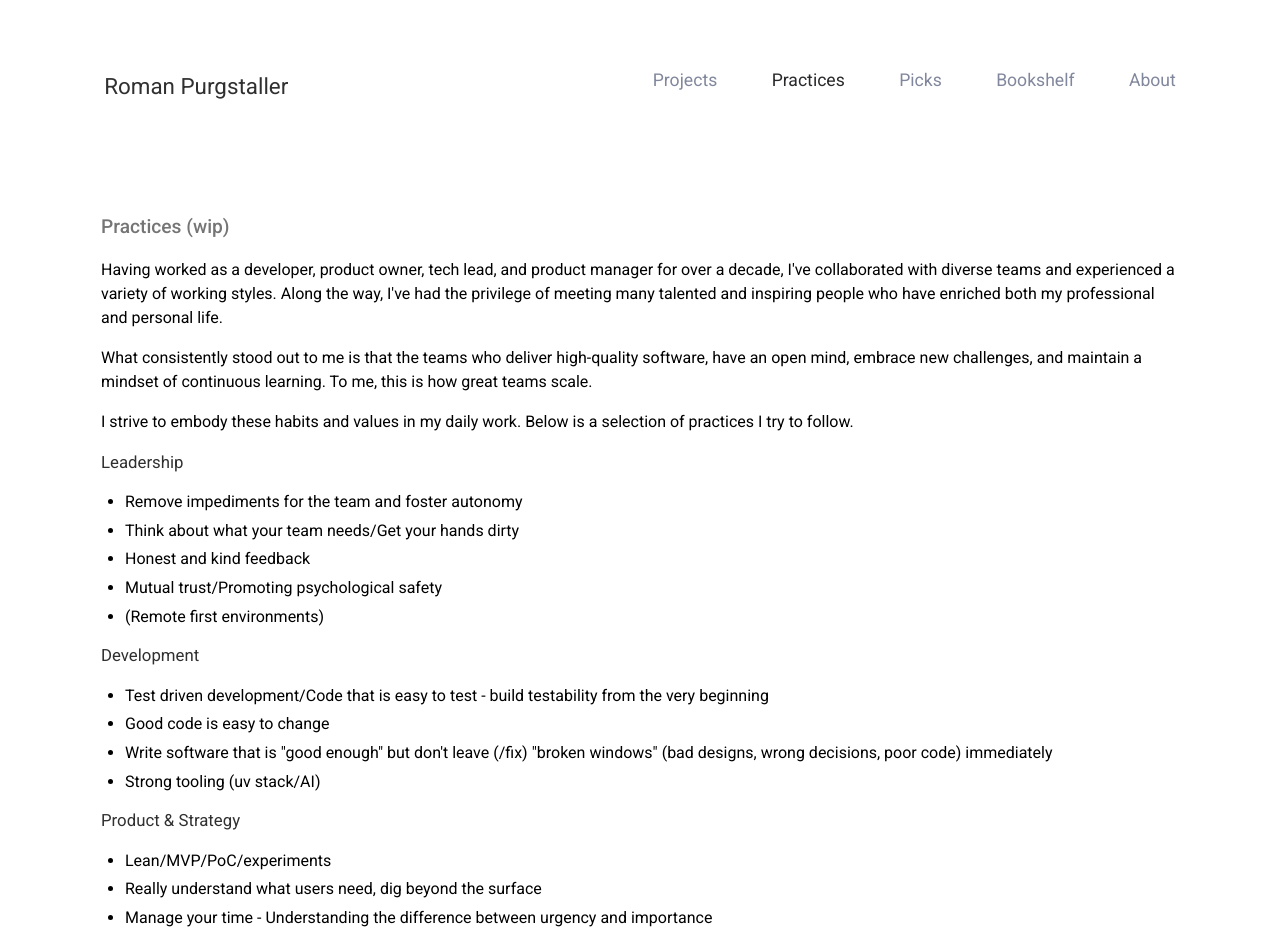
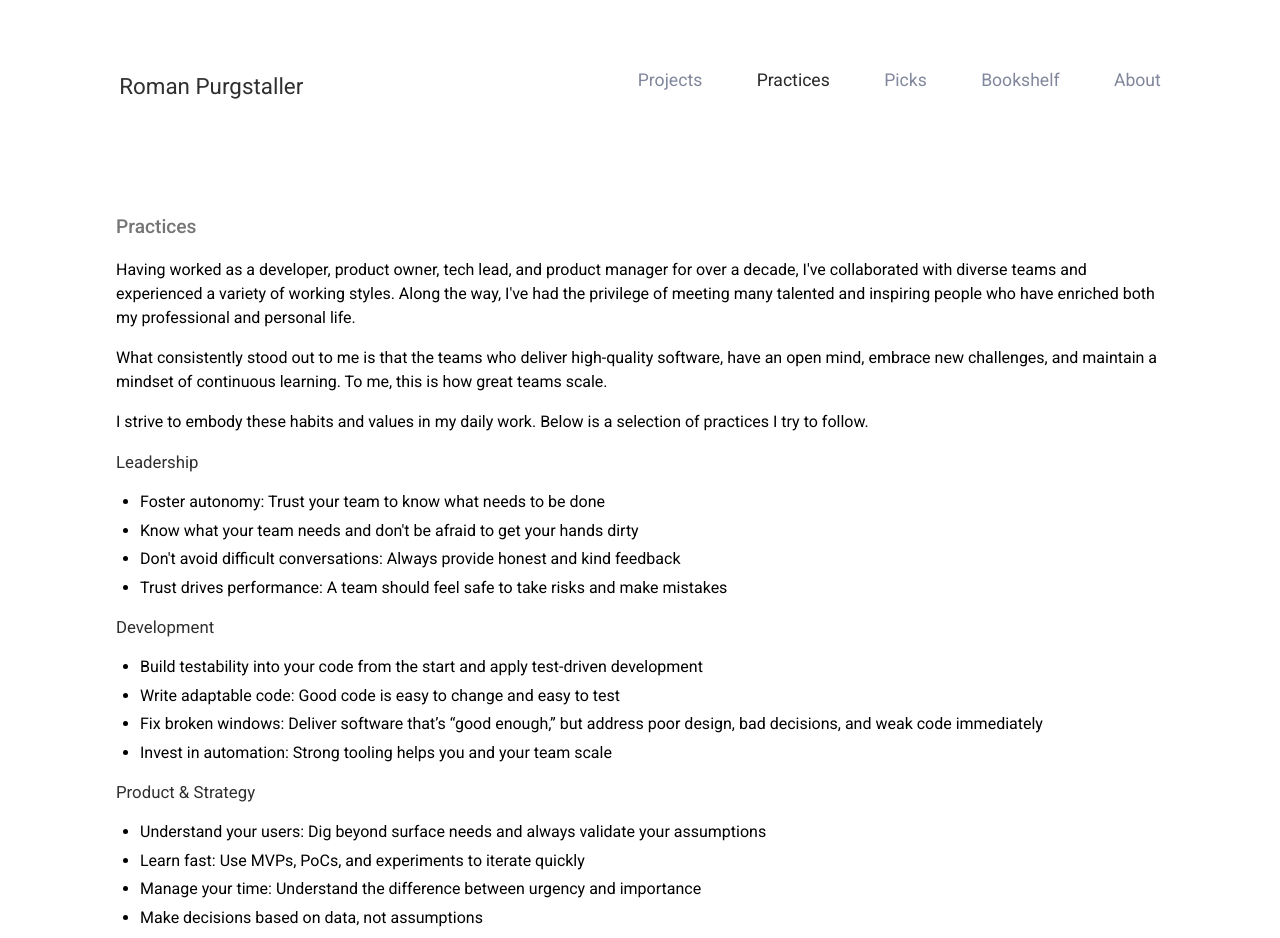
Before and after one commit to rpurgstaller/portfolio-website-react, a React (Create React App) app: page /practices in a window 1280 px wide. Shown: the top 938 px of the page. Built offline with nearby package versions, Linux system fonts and the light colour scheme.

Commit message:
refine practices and about sections

```diff
--- a/src/components/About.js
+++ b/src/components/About.js
@@ -6,18 +6,19 @@ export default function About() {
       <div className="column-about about-text-col">
         <h2>Hey there, I'm Roman</h2>
         <p>
-          I'm a Tech lead and Product Manager based in Graz, Austria. After finishing my studies at Graz University of Technology,
+          I'm a Tech lead and Product Manager based in Graz, Austria. After completing my studies at Graz University of Technology,
           I had the opportunity to work in different fields as a software engineer, architect and product owner.
-          While I am fascinated with the variety of possibilities in software engineering, I especially have a strong personal interest in web development and data analytics.
+          While I am fascinated by the wide range of possibilities in software engineering, I am particularly interested in web development and data analytics.
         </p>
         <p>
-          When I'm not coding, I'm propably climbing, hiking, on a run or play a game of chess. Since Sports climbing
-          became one of my biggest passions the last few years, I also give courses as a sports climbing instructor at
+          In my free time, I enjoy climbing, hiking, running, or playing a game of chess. Over the past few years,
+          sport climbing has become one of my biggest passions, and I now teach climbing at
           the <a href="https://www.c-a-c.at/">city adventure center</a> in Graz.
         </p>
         <p>
-          Currently, I work as a tech lead and product manager, combining my technical expertise with my passion for leadership.
-          While my work now involves more strategic thinking, leadership and mentoring, I still enjoy building features, fixing bugs or creating solutions for exciting problems.
+          Currently, I work as a Tech Lead and Product Manager, combining technical expertise with a strong focus on leadership.
+          While my role involves now more strategic thinking, mentoring and team coordination, I still enjoy building features,
+          fixing bugs, and creating solutions for exciting problems.
         </p>
         {/*<h2>Key skills</h2>*/}
         {/*<div>*/}
--- a/src/components/Practices.js
+++ b/src/components/Practices.js
@@ -2,7 +2,7 @@ export default function About() {
   return (
     <div className="content-container">
       <h1>
-        Practices (wip)
+        Practices
       </h1>
       <div className="content-text">
         <p>
@@ -20,29 +20,28 @@ export default function About() {
         <div>
           <h2>Leadership</h2>
           <ul>
-            <li>Remove impediments for the team and foster autonomy</li>
-            <li>Think about what your team needs/Get your hands dirty</li>
-            <li>Honest and kind feedback</li>
-            <li>Mutual trust/Promoting psychological safety</li>
-            <li>(Remote first environments)</li>
+            <li>Foster autonomy: Trust your team to know what needs to be done</li>
+            <li>Know what your team needs and don't be afraid to get your hands dirty</li>
+            <li>Don't avoid difficult conversations: Always provide honest and kind feedback</li>
+            <li>Trust drives performance: A team should feel safe to take risks and make mistakes</li>
           </ul>
         </div>
         <div>
           <h2>Development</h2>
           <ul>
-            <li>Test driven development/Code that is easy to test - build testability from the very beginning</li>
-            <li>Good code is easy to change</li>
-            <li>Write software that is "good enough" but don't leave (/fix) "broken windows" (bad designs, wrong decisions, poor code) immediately</li>
-            <li>Strong tooling (uv stack/AI)</li>
+            <li>Build testability into your code from the start and apply test-driven development</li>
+            <li>Write adaptable code: Good code is easy to change and easy to test</li>
+            <li>Fix broken windows: Deliver software that’s “good enough,” but address poor design, bad decisions, and weak code immediately</li>
+            <li>Invest in automation: Strong tooling helps you and your team scale</li>
           </ul>
         </div>
         <div>
           <h2>Product & Strategy</h2>
           <ul>
-            <li>Lean/MVP/PoC/experiments</li>
-            <li>Really understand what users need, dig beyond the surface</li>
-            <li>Manage your time - Understanding the difference between urgency and importance</li>
-            <li>Work data driven</li>
+            <li>Understand your users: Dig beyond surface needs and always validate your assumptions</li>
+            <li>Learn fast: Use MVPs, PoCs, and experiments to iterate quickly</li>
+            <li>Manage your time: Understand the difference between urgency and importance</li>
+            <li>Make decisions based on data, not assumptions</li>
           </ul>
 
         </div>
--- a/src/styles/app.scss
+++ b/src/styles/app.scss
@@ -152,7 +152,7 @@ body {
 
 $padding-mobile: 2rem 1rem 0.5rem 1rem;
 $padding-desktop: 4rem 2rem 1rem 2rem;
-$max-width: 1078px;
+$max-width: 1048px;
 
 .app-layout {
   margin: 0 auto;
```
